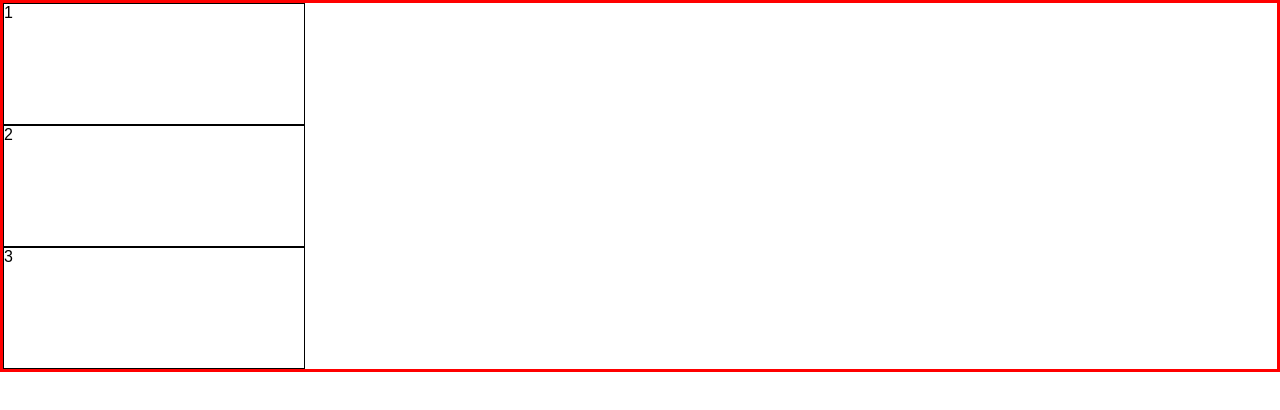
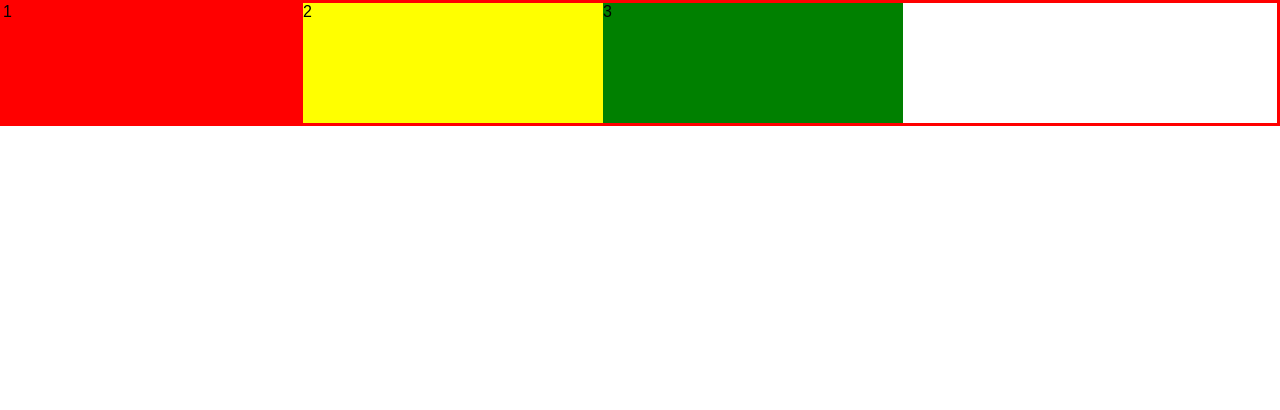
Before and after one commit to Sarkhan13/Flex, a plain HTML site: page index.html in a window 1280 px wide. Drawn offline with Linux system fonts and the light colour scheme.

Commit message:
k3 rengler deyisdi

```diff
--- a/style.css
+++ b/style.css
@@ -6,10 +6,23 @@ body{
 
 .container {
     border: 3px red solid;
+    display: flex;
 }
 
 .item{
     height: 120px;
     width: 300px;
-    border: 1px black solid;
+
 }
+
+.item1 {
+    background-color: red;
+}
+
+.item2 {
+    background-color: yellow;
+}
+
+.item3 {
+    background-color: green;
+}
```
